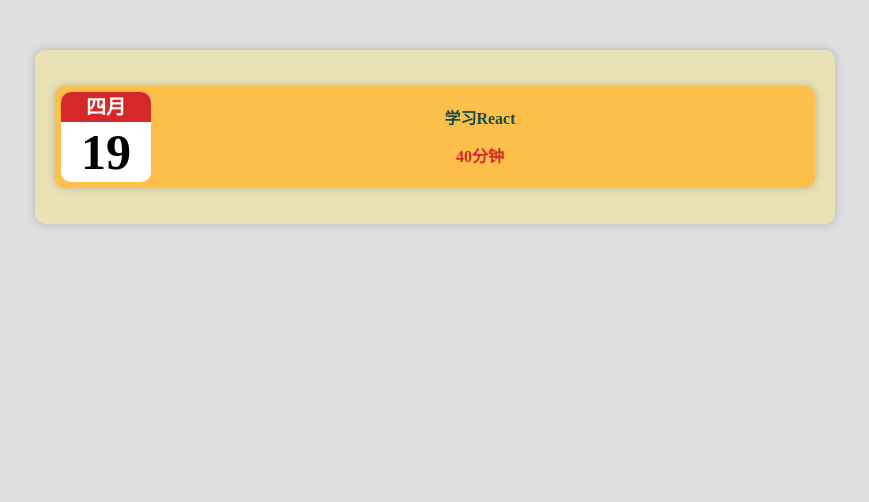
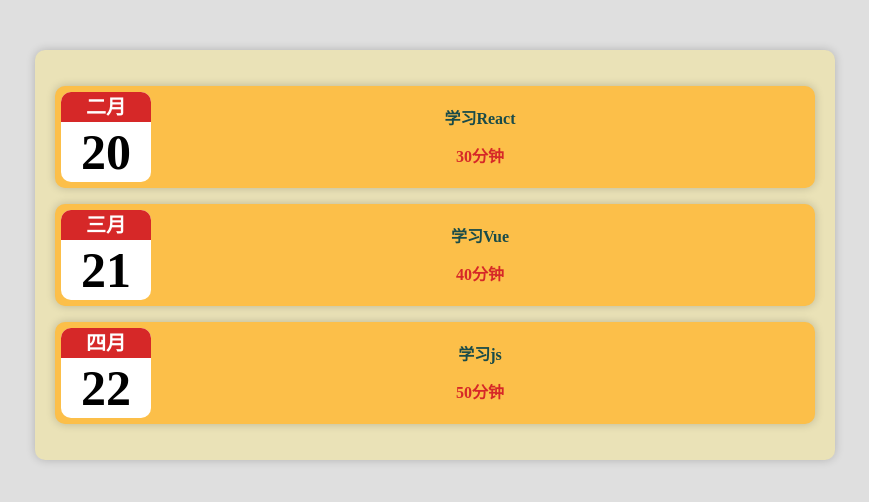
Before and after one commit to hayeslv/react-use, a JavaScript app in the folder project/learn-log/: page / in a window 1280 px wide. Shown: the top 502 px of the page, without its empty margins (205-1074 px from the left). Built offline with nearby package versions, Linux system fonts and the light colour scheme.

Commit message:
feat(learn-log): 动态数据

```diff
--- a/project/learn-log/src/Components/Logs/LogItem/LogItem.js
+++ b/project/learn-log/src/Components/Logs/LogItem/LogItem.js
@@ -1,14 +1,14 @@
 import MyDate from "./MyDate/MyDate"
 import "./LogItem.css"
 
-const Comp = () => {
+const Comp = (props) => {
   return <div className="item">
     {/* 日期 */}
-    <MyDate />
+    <MyDate date={props.date} />
     {/* 日志内容 */}
     <div className="content">
-      <h2 className="desc">学习React</h2>
-      <div className="time">40分钟</div>
+      <h2 className="desc">{props.desc}</h2>
+      <div className="time">{props.time}分钟</div>
     </div>
   </div>
 }
--- a/project/learn-log/src/Components/Logs/LogItem/MyDate/MyDate.js
+++ b/project/learn-log/src/Components/Logs/LogItem/MyDate/MyDate.js
@@ -1,12 +1,17 @@
 import "./MyDate.css"
 
-const Comp = () => {
+const Comp = (props) => {
+  const { date } = props
+
+  const month = date.toLocaleString("zh-CN", { month: "long" })
+  const day = date.getDate()
+
   return <div className="date">
   <div className="month">
-    四月
+    {month}
   </div>
   <div className="day">
-    19
+    {day}
   </div>
 </div>
 }
--- a/project/learn-log/src/Components/Logs/Logs.js
+++ b/project/learn-log/src/Components/Logs/Logs.js
@@ -3,8 +3,18 @@ import LogItem from "./LogItem/LogItem"
 import "./Logs.css"
 
 const Logs = () => {
+  const data = [
+    { id: "001", date: new Date(2021, 1, 20, 18, 30), desc: "学习React", time: 30 },
+    { id: "002", date: new Date(2022, 2, 21, 18, 30), desc: "学习Vue", time: 40 },
+    { id: "003", date: new Date(2023, 3, 22, 18, 30), desc: "学习js", time: 50 },
+  ]
+
+  const logItemDate = data.map((item) => <LogItem key={item.id} {...item}></LogItem>)
+
   return <div className="logs">
-    <LogItem></LogItem>
+    {
+      logItemDate
+    }
   </div>
 }
 
```
